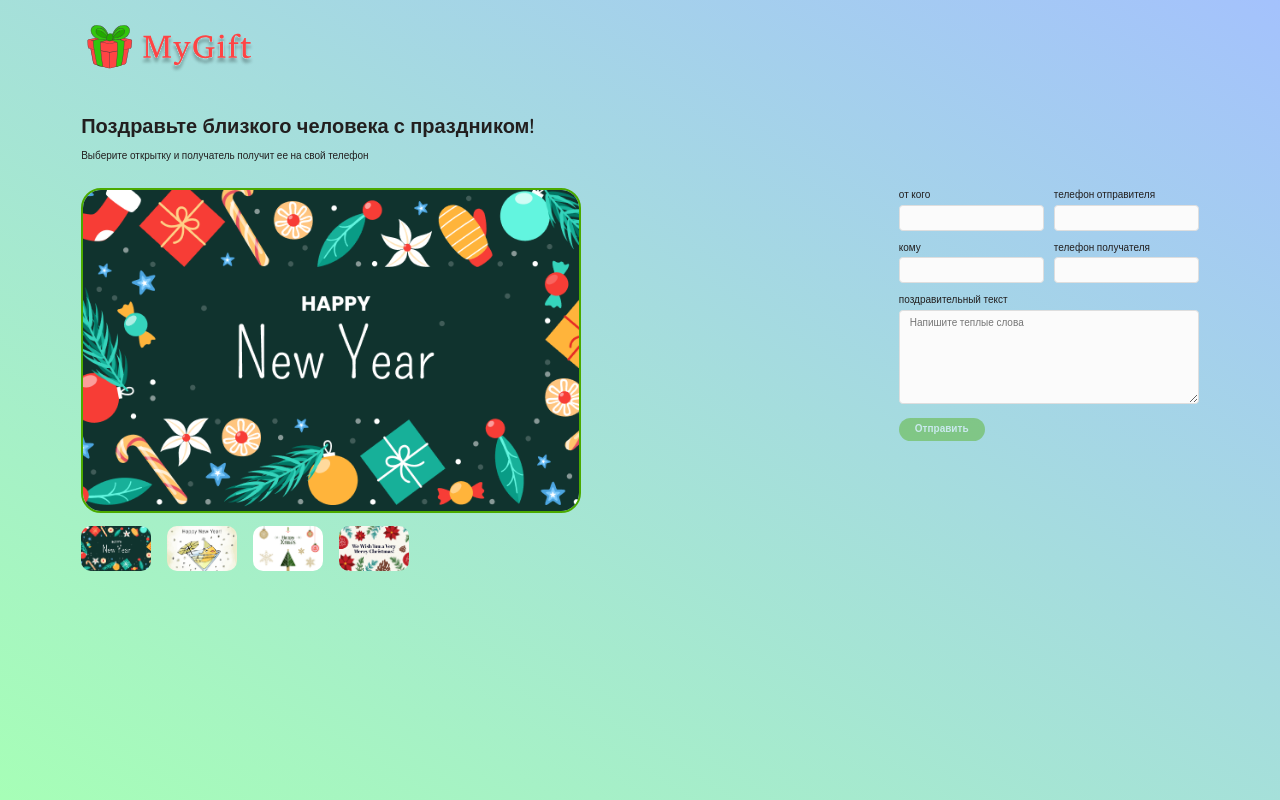
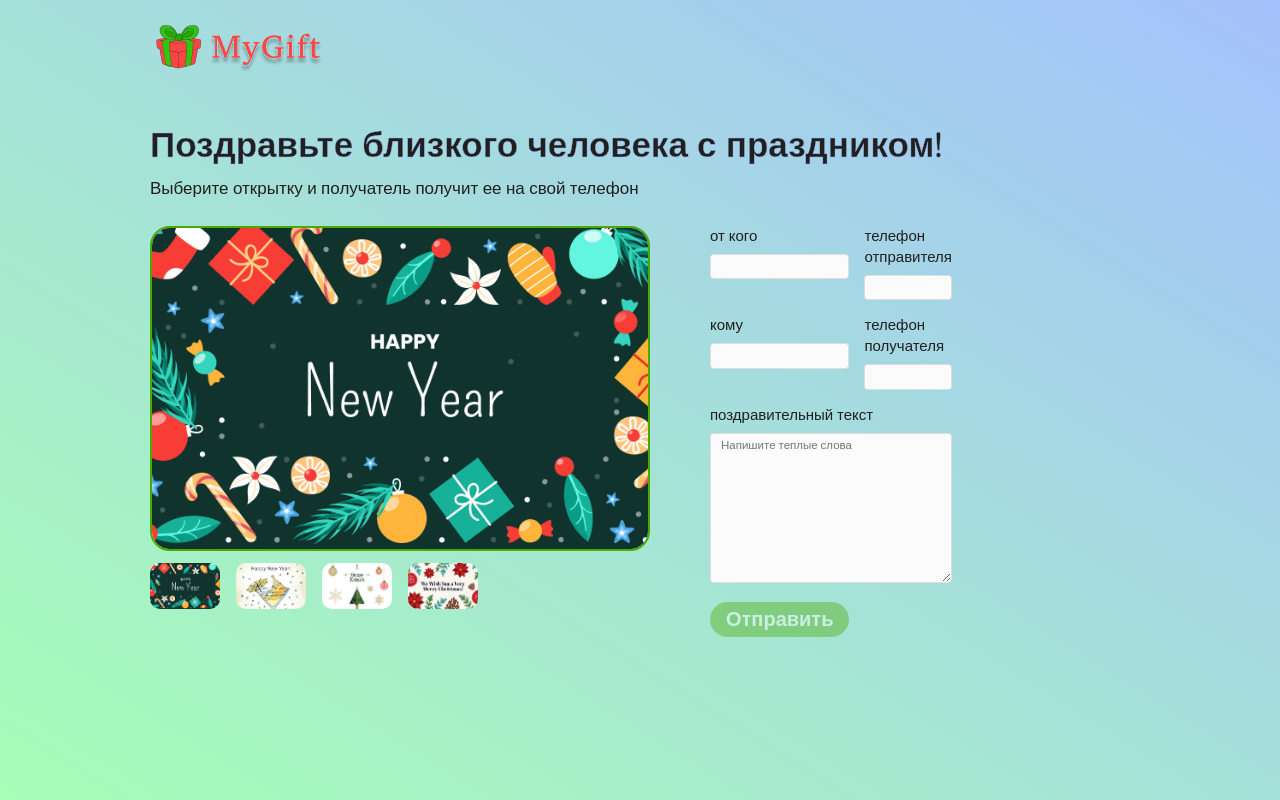
Before and after one commit to ananastasiap/gift-cards, a website built with Vite: page index.html in a window 1280 px wide. Built offline with nearby package versions, Linux system fonts and the light colour scheme.

Commit message:
feat: end sizing

```diff
--- a/index.html
+++ b/index.html
@@ -18,10 +18,10 @@
     </div>
   </header>
   <section class="about u-wrapper">
-    <h1 class="title">Поздравьте близкого человека с праздником!</h1>
+    <h1 class="title stroke">Поздравьте близкого человека с праздником!</h1>
     <p class="about__text">Выберите открытку и получатель получит ее на свой телефон</p>
   </section>
-  <section class="congratulation u-wrapper">
+  <section class="congratulation u-wrapper-larger">
     <section class="cards">
       <div class="swiper congratulation__swiper congratulation__swiper--card">
         <div class="swiper-wrapper">
--- a/src/scss/base/_base.scss
+++ b/src/scss/base/_base.scss
@@ -15,3 +15,8 @@ body {
   min-height: 100vh;
   box-sizing: border-box;
 }
+
+input,
+textarea {
+  font-size: 1.15rem;
+}
--- a/src/scss/base/_typography.scss
+++ b/src/scss/base/_typography.scss
@@ -26,7 +26,7 @@ body {
 }
 
 .title {
-  font-size: 2rem;
+  font-size: 3.5rem;
   font-weight: 700;
   line-height: 1.2;
 
@@ -35,9 +35,8 @@ body {
     color: #ff4444;
     margin-bottom: 1.5rem;
   }
+}
 
-  .about__text {
-    font-size: 1.25rem;
-    font-weight: 700;
-  }
+.about__text {
+  font-size: 1.7rem;
 }
--- a/src/scss/base/_utilities.scss
+++ b/src/scss/base/_utilities.scss
@@ -1,3 +1,11 @@
 .u-wrapper {
-  padding: 2.5rem 8.12rem 0 8.12rem;
+  padding: 2.5rem 8.12rem 0 15rem;
 }
+
+.u-wrapper-larger {
+  padding: 2.5rem 35rem 0 15rem;
+}
+
+.stroke {
+  -webkit-text-stroke: 0.04rem #94b7fc;
+}
--- a/src/scss/layout/_congratulation.scss
+++ b/src/scss/layout/_congratulation.scss
@@ -31,12 +31,12 @@
   }
 
   .gift__form {
-    max-width: 30rem;
+    max-width: 45rem;
 
     .form {
       display: grid;
       grid-template-columns: repeat(2, 1fr);
-      gap: 1rem;
+      gap: 1.5rem;
       justify-items: start;
 
       &__label {
@@ -45,11 +45,12 @@
 
       &__label-text {
         display: block;
-        margin-bottom: 0.25rem;
+        margin-bottom: 0.7rem;
+        font-size: 1.5rem;
       }
 
       &__field {
-        font: inherit;
+        // font-size: inherit;
         width: 100%;
         border-radius: 0.375rem;
         border: 1px solid #dedede;
@@ -69,7 +70,7 @@
 
         .form__field-textarea {
           resize: vertical;
-          min-height: 9.375rem;
+          min-height: 15rem;
         }
       }
 
@@ -83,6 +84,7 @@
         border: 1px solid transparent;
         cursor: pointer;
         transition: all 0.2s ease-in-out;
+        font-size: 2rem;
 
         &:hover:not(:disabled) {
           background-color: $color-secondary-brighter;
```
